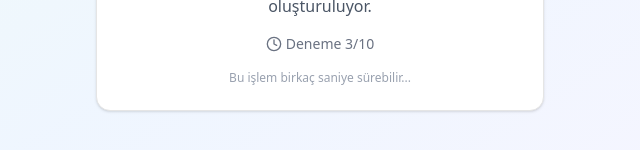
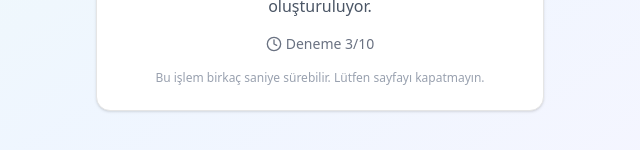
Before and after one commit to yunusgulbuz/gizlimesaj, a Next.js app: page /success/1 in a window 1280 px wide. Shown: the part 434-584 px from the top of the page, without its empty margins (320-960 px from the left). Built offline with nearby package versions, Linux system fonts and the light colour scheme; no server answers.

Commit message:
Improve retry mechanism for success page - handle 405, 429, 500+ errors

```diff
--- a/app/success/[shortId]/page.tsx
+++ b/app/success/[shortId]/page.tsx
@@ -47,14 +47,15 @@ export default function SuccessPage() {
       try {
         const response = await fetch(`/api/personal-pages/${shortId}`);
         if (!response.ok) {
-          if (response.status === 404 && currentRetryCount < maxRetries) {
-            // Page might not be created yet, retry after delay
+          // Retry for 404 (not found), 405 (method not allowed), 429 (rate limit), and 500 (server error)
+          if ((response.status === 404 || response.status === 405 || response.status === 429 || response.status >= 500) && currentRetryCount < maxRetries) {
+            // Page might not be created yet or server issues, retry after delay
             currentRetryCount++;
             setRetryCount(currentRetryCount);
             setTimeout(fetchPageData, retryDelay);
             return;
           }
-          throw new Error('Sayfa bulunamadı');
+          throw new Error(`Sayfa yüklenirken hata oluştu (${response.status})`);
         }
         const data = await response.json();
         setPageData(data);
@@ -95,13 +96,13 @@ export default function SuccessPage() {
               Ödeme işleminiz tamamlandı. Sayfanız oluşturuluyor.
             </p>
             {retryCount > 0 && (
-              <div className="flex items-center justify-center text-sm text-gray-500">
+              <div className="flex items-center justify-center text-sm text-gray-500 mb-2">
                 <Clock className="w-4 h-4 mr-1" />
                 <span>Deneme {retryCount}/10</span>
               </div>
             )}
             <div className="mt-4 text-xs text-gray-400">
-              Bu işlem birkaç saniye sürebilir...
+              Bu işlem birkaç saniye sürebilir. Lütfen sayfayı kapatmayın.
             </div>
           </CardContent>
         </Card>
```
